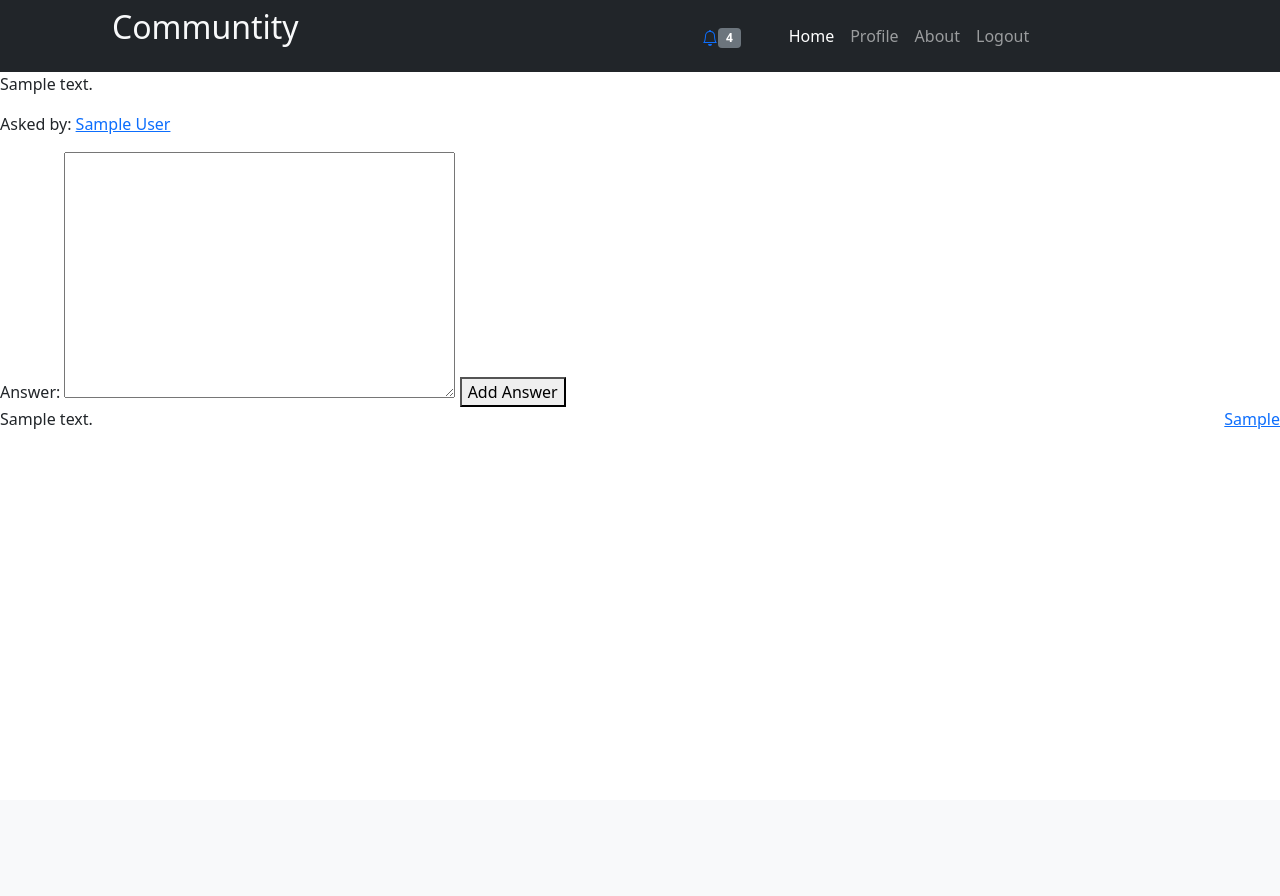
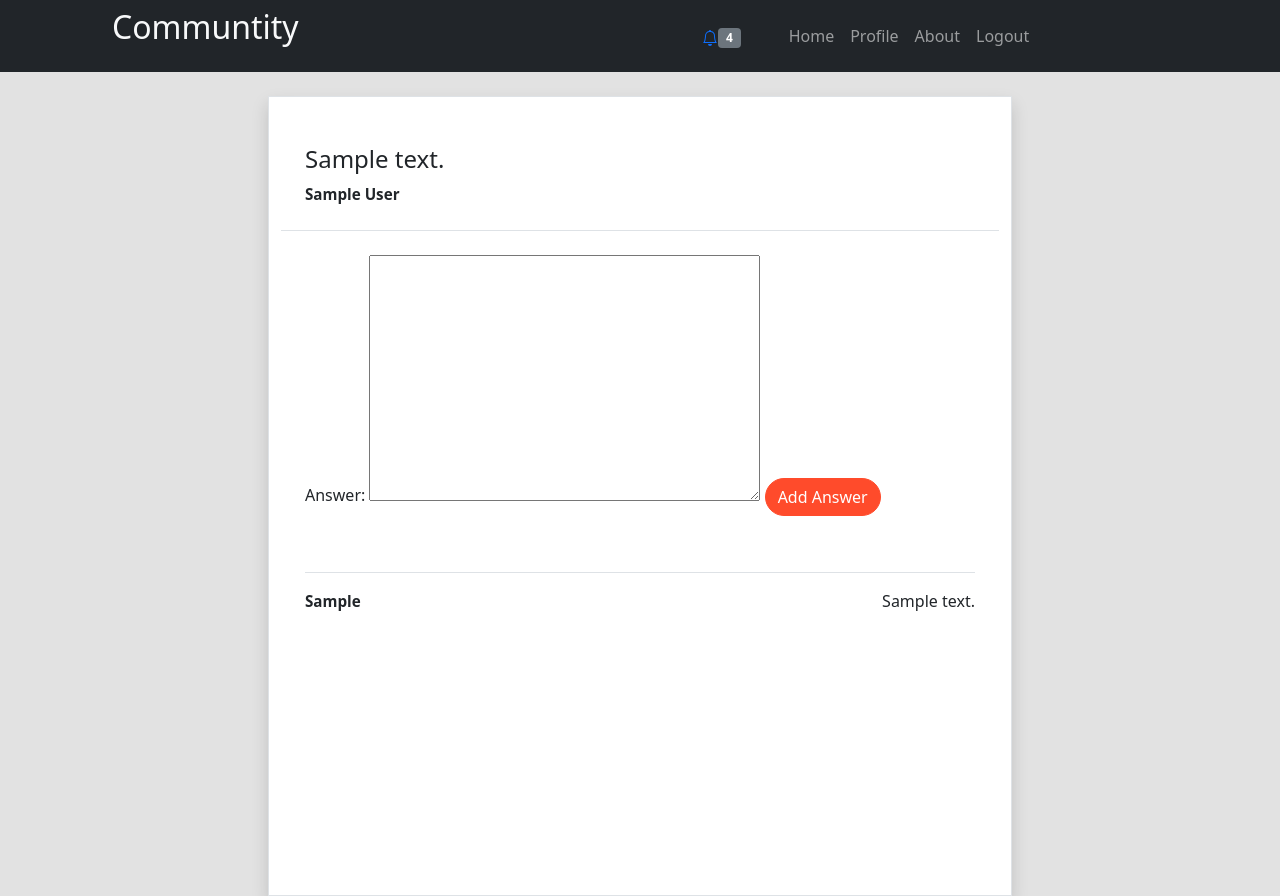
Before and after one commit to roshanrajeev/dbms-mini-project, a Django app: page /questions/1/ in a window 1280 px wide. Before the commit the page ends 429 px from the top, so only its background shows below. Run offline with Django 4.2, Linux system fonts and the light colour scheme; a user stored in the database is signed in; tables that the repository leaves empty hold one stand-in row (values such as "Sample post").

```diff
--- a/app/forms.py
+++ b/app/forms.py
@@ -29,8 +29,8 @@ class QuestionForm(forms.ModelForm):
         model = Question
         fields = ("text", "department")
 
-    # text = forms.CharField(widget=forms.Textarea, required=True, label="Question")
-    # department = forms.Foreign(choices=DEPARTMENT_CHOICES, required=True, label="Department")
+     # text = forms.CharField(widget=forms.Textarea, required=True, label="Question")
+     # department = forms.Foreign(choices=DEPARTMENT_CHOICES, required=True, label="Department")
 
 
 class AnswerForm(forms.Form):
--- a/static/css/style.css
+++ b/static/css/style.css
@@ -112,13 +112,6 @@ html {
 }
 
 .ask-quest {
-  height: 5em;
+  height: auto;
   border-radius: 0.15em !important;
 }
-
-.ask-disp {
-  border: none;
-  height: 100%;
-  width: 100%;
-  border-radius: 0.15em !important;
-}
--- a/templates/includes/header.html
+++ b/templates/includes/header.html
@@ -23,7 +23,7 @@
             </form> -->
             <ul class="navbar-nav me-auto mb-2 mb-lg-0 text-center">
                 <li class="nav-item">
-                <a class="nav-link active" aria-current="page" href="{% url 'home' %}">Home</a>
+                <a class="nav-link" aria-current="page" href="{% url 'home' %}">Home</a>
                 </li>
                 <li class="nav-item">
                 <a class="nav-link" href="{% url 'profile' id=user.id %}">Profile</a>
--- a/templates/question.html
+++ b/templates/question.html
@@ -1,24 +1,51 @@
 {% extends 'base.html' %}
+
+{% load static %}
+
+{% block styles %}
+<link rel="stylesheet" href="{% static 'css/style.css' %}">
+{% endblock %}
+
 {% block content %}
 {% include 'includes/header.html' %}
 
-<p>{{question.text}}</p>
-<p>Asked by: <a href="{% url 'profile' id=question.user.id %}">{{question.user.first_name}} {{question.user.last_name}}</a></p>
+
+<div class="container d-flex justify-content-center" style="margin-top: 6em; height:100%;">
+    <div class="container discussion shadow  bg-white col-12 col-md-8 border border-1" style="height:auto">
+        <div class="question mt-4 pt-4 ps-4 pe-4 pb-2 border-black border-bottom" style="height: auto;">
+            <div>
+                <p class="h4">{{question.text}}</p>
+            </div>
+            <div>
+                <p><a href="{% url 'profile' id=question.user.id %}" class="text-decoration-none text-dark" style="font-size: .95em; font-weight:650">{{question.user.first_name}} {{question.user.last_name}}</a></p>
+            </div>
+        </div>
+        <div class="toAns p-4">
             <form action="{% url 'add_answer' id=question.id %}" method="post">
                 {% csrf_token %}
                 {{form}}
-    <button type="submit">Add Answer</button>
+                <button type="submit" class="btn btn-info shadow-none">Add Answer</button>
             </form>
-
+        </div>
+        <div class="answers p-4">
             {% for answer in answers %}
-<div style="display: flex; justify-content: space-between;">
+            <div class="border-top border-black mt-2 pt-3" style="display: flex; justify-content: space-between; height: auto;" >
+                <div>
+                    <a href="{% url 'profile' id=answer.user.id %}" class="text-decoration-none text-dark" style="font-size: .95em; font-weight:650">{{answer.user.first_name}}</a>
+                </div>
+                <div>
                     <p>{{answer.text}}</p>
                     <p>
                         {% if answer.user.type == 'TEACHER'%}
                         <span>F</span>&nbsp;&nbsp;
                         {% endif %}
-        <a href="{% url 'profile' id=answer.user.id %}">{{answer.user.first_name}}</a>
                     </p>
                 </div>
+            </div>
+        </div>
+    </div>
+
+</div>
+
 {% endfor %}
 {% endblock %}
```
Also changed, not shown: templates/home.html (+17 -2 lines). Lines whose indentation alone changed are shown as unchanged.
